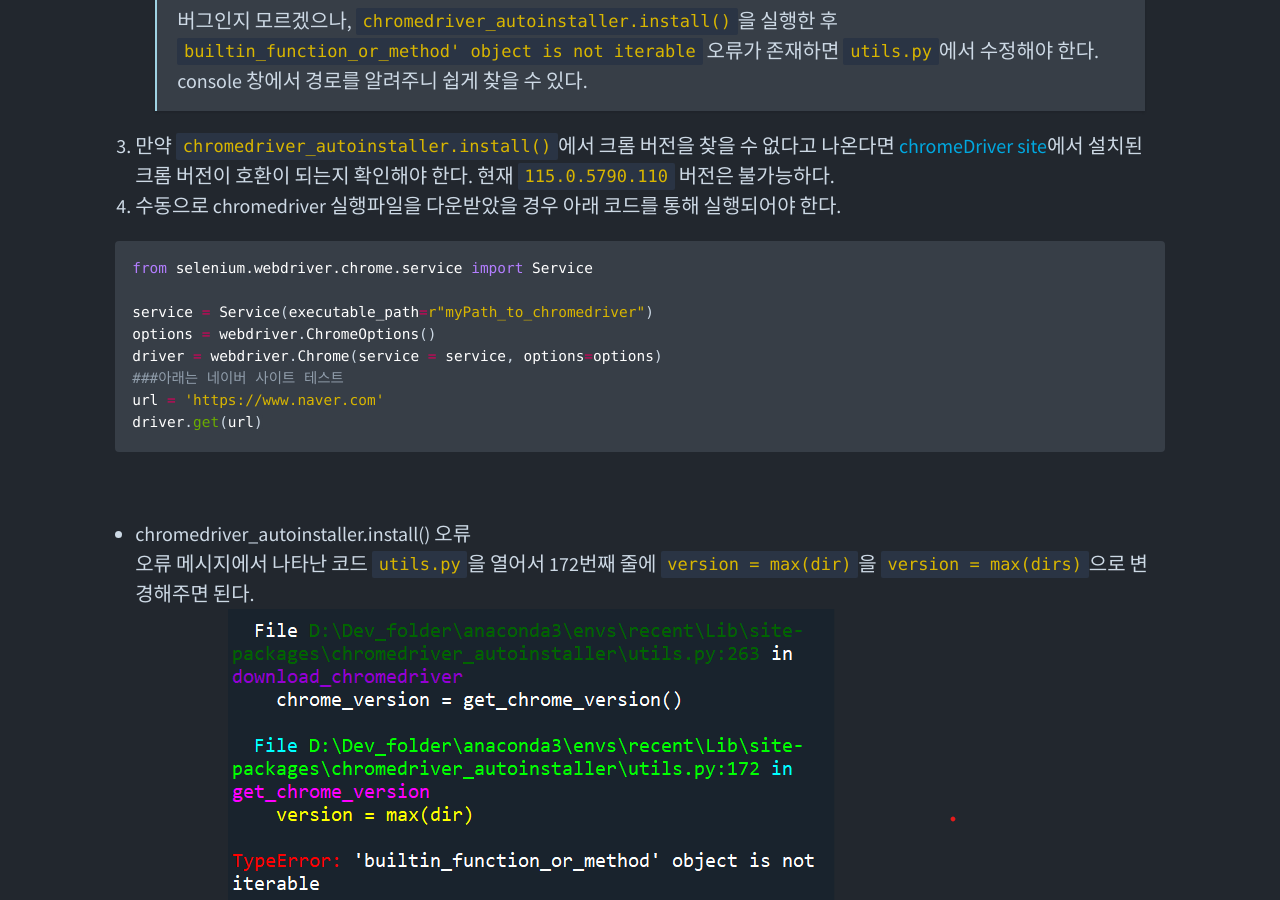
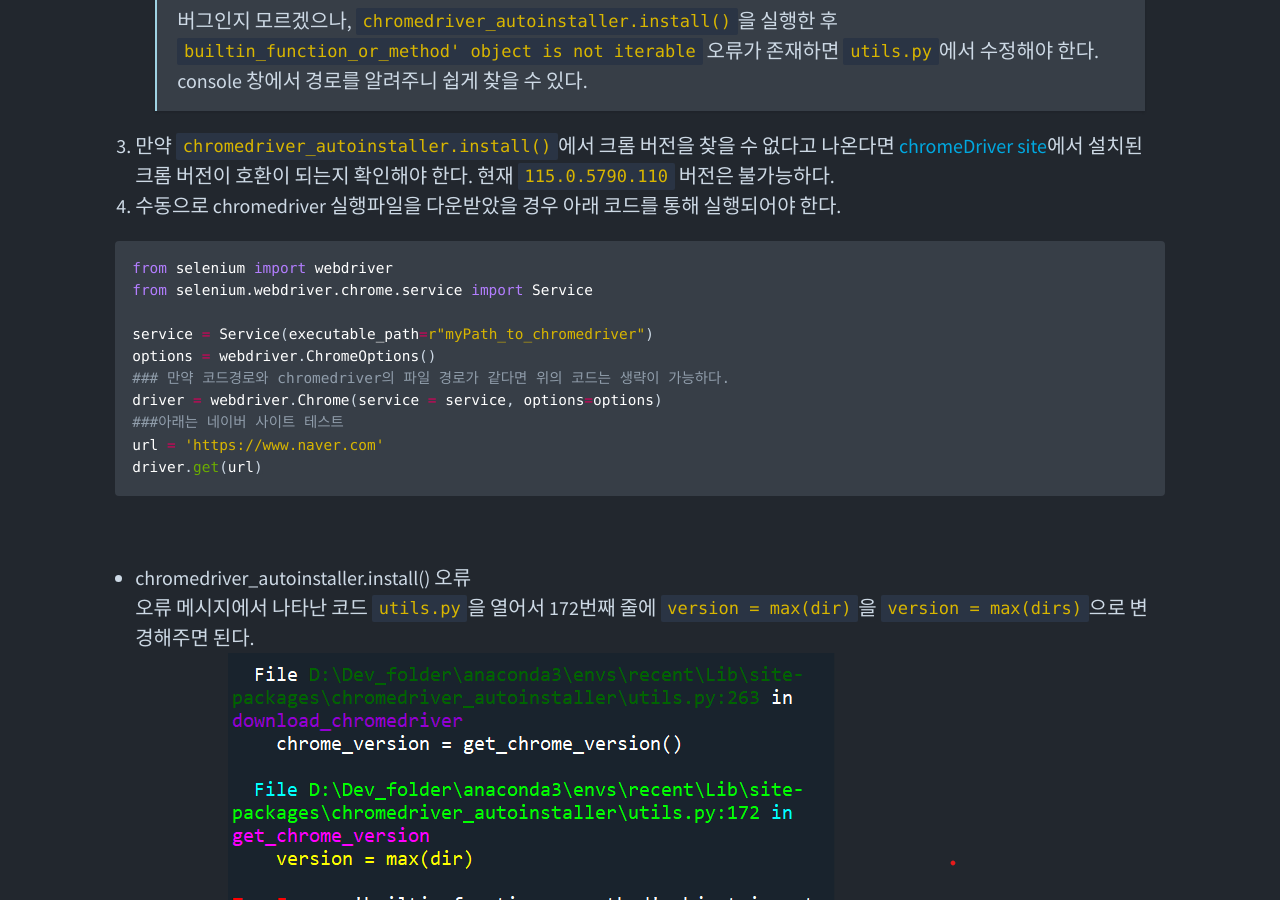
Before and after one commit to sooyoung-wind/sooyoung-wind.github.io, a Jekyll site: the page built from _posts/2023-07-27-selenium.md, in a window 1280 px wide and 900 px high, scrolled down 550 px. Built offline with Jekyll 4.4.1, drawn with Linux system fonts in a browser that asks for light colours; some web fonts are replaced; a script that is not in the unit is left out; comment, search, counter and statistics services are not loaded.

Commit message:
Update 2023-07-27-selenium.md

````diff
--- a/_posts/2023-07-27-selenium.md
+++ b/_posts/2023-07-27-selenium.md
@@ -15,10 +15,12 @@ selenium과 chromedriver-autoinstaller 설치 방법을 다룹니다.
 4. 수동으로 chromedriver 실행파일을 다운받았을 경우 아래 코드를 통해 실행되어야 한다.
 
 ```python
+from selenium import webdriver
 from selenium.webdriver.chrome.service import Service
 
 service = Service(executable_path=r"myPath_to_chromedriver")
 options = webdriver.ChromeOptions()
+### 만약 코드경로와 chromedriver의 파일 경로가 같다면 위의 코드는 생략이 가능하다.
 driver = webdriver.Chrome(service = service, options=options)
 ###아래는 네이버 사이트 테스트
 url = 'https://www.naver.com'
````
